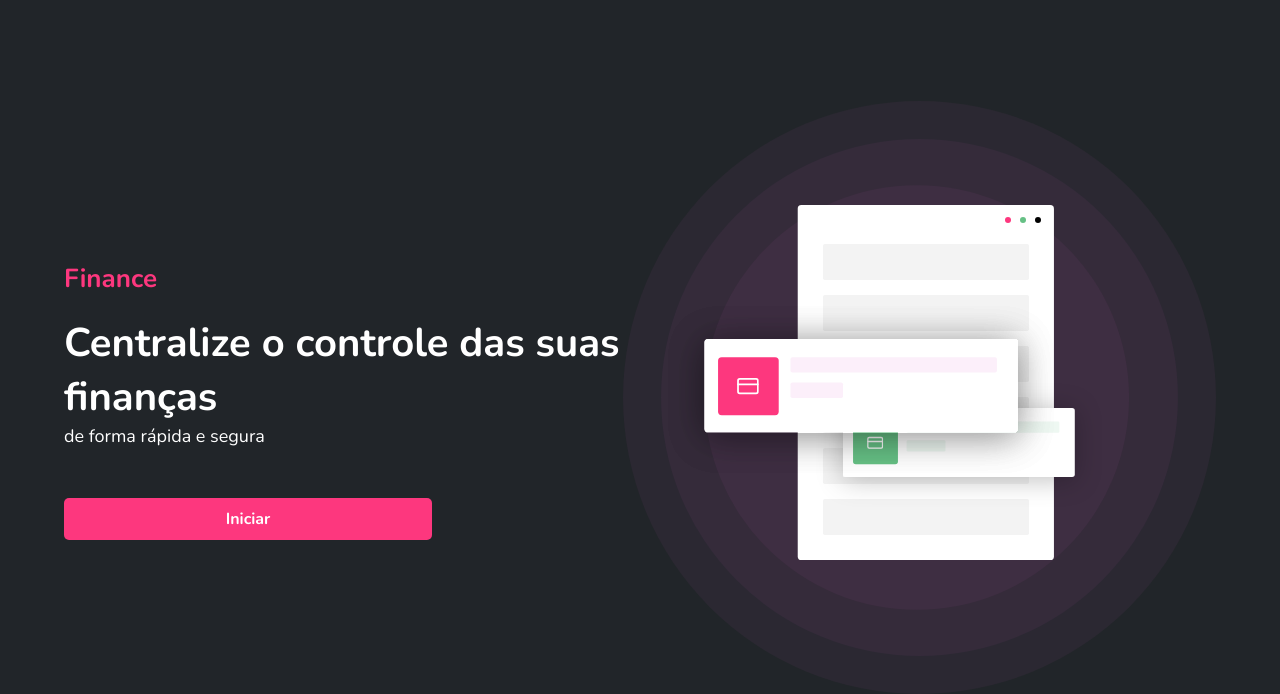
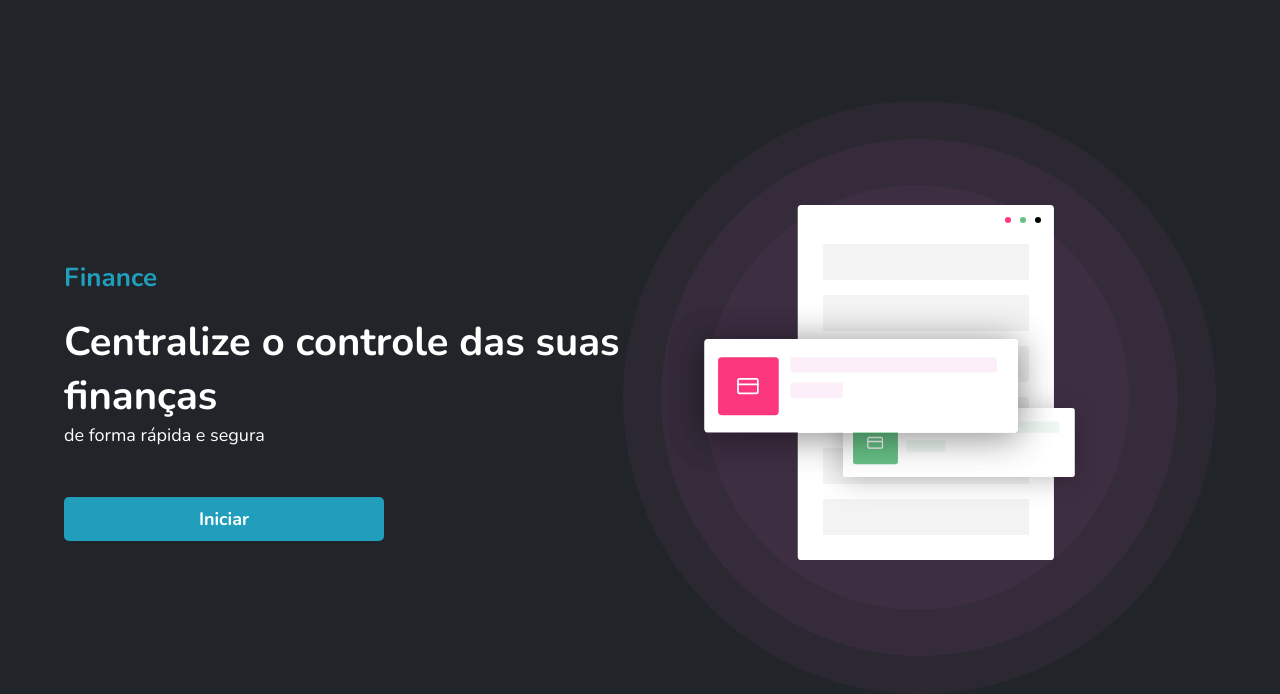
Before and after one commit to claudiamld/finance, a React (Create React App) app: page / in a window 1280 px wide. Shown: the top 694 px of the page. Built offline with nearby package versions, Linux system fonts and the light colour scheme; a web font is replaced by a local one.

Commit message:
project basic structure finished

```diff
--- a/package.json
+++ b/package.json
@@ -3,16 +3,19 @@
   "version": "0.1.0",
   "private": true,
   "dependencies": {
+    "@hookform/resolvers": "^2.9.3",
     "@testing-library/jest-dom": "^5.14.1",
     "@testing-library/react": "^13.0.0",
     "@testing-library/user-event": "^13.2.1",
     "react": "^18.2.0",
     "react-dom": "^18.2.0",
+    "react-hook-form": "^7.33.0",
     "react-icons": "^4.4.0",
     "react-router-dom": "5",
     "react-scripts": "5.0.1",
     "styled-components": "^5.3.5",
-    "web-vitals": "^2.1.0"
+    "web-vitals": "^2.1.0",
+    "yup": "^0.32.11"
   },
   "scripts": {
     "start": "react-scripts start",
--- a/public/index.html
+++ b/public/index.html
@@ -27,7 +27,7 @@
       work correctly both with client-side routing and a non-root public URL.
       Learn how to configure a non-root public URL by running `npm run build`.
     -->
-    <title>React App</title>
+    <title>Finance</title>
   </head>
   <body>
     <noscript>You need to enable JavaScript to run this app.</noscript>
--- a/src/components/Button/styles.js
+++ b/src/components/Button/styles.js
@@ -1,15 +1,15 @@
 import styled from 'styled-components'
 
 export const Container = styled.button`
-    background-color: ${(props) => (props.greySchema ? "#E9ECEF" : "#FD377E")};
+    background-color: ${(props) => (props.greySchema ? "#E9ECEF" : "#219ebc")};
     border: none;
     color: ${(props) => (props.greySchema ? "#343A40" : "#FFFFFF")};
-    font-size: ${(props) => (props.large ? "16px" : "14px")};
-    width: ${(props) => (props.large ? "23rem" : "4rem")};
+    font-size: ${(props) => (props.large ? "18px" : "16px")};
+    width: ${(props) => (props.large ? "20rem" : "5rem")};
     padding: 10px 0px;
     border-radius: 5px;
     :hover{
-        background-color: ${(props) => (props.greySchema ? "#868E96" : "#ff0054")};
+        background-color: ${(props) => (props.greySchema ? "#868E96" : "#457b9d")};
         color: ${(props) => (props.greySchema ? "#212529" : "#ffffff")};
     }
 `
--- a/src/index.js
+++ b/src/index.js
@@ -1,14 +1,17 @@
 import React from 'react';
 import ReactDOM from 'react-dom';
 import App from './App';
+import Provider from './providers'
 import {BrowserRouter} from 'react-router-dom'
 
 
 ReactDOM.render(
   <React.StrictMode>
-    <BrowserRouter>
-      <App />
-    </BrowserRouter>
+    <Provider>
+      <BrowserRouter>
+        <App />
+      </BrowserRouter>
+    </Provider>
   </React.StrictMode>,
   document.getElementById('root')
 );
--- a/src/pages/Home/index.jsx
+++ b/src/pages/Home/index.jsx
@@ -1,4 +1,4 @@
-import { useHistory, Redirect } from 'react-router-dom'
+import { useHistory} from 'react-router-dom'
 import ImageHome from '../../assets/image.svg'
 import { Button } from '../../components/Button'
 import { Container, LeftSide, Content, RightSide } from './styles'
--- a/src/pages/Home/styles.js
+++ b/src/pages/Home/styles.js
@@ -1,7 +1,3 @@
-// font-family: 'Nunito', sans-serif;
-// font-family: 'Poppins', sans-serif;
-// font-family: 'Tiro Devanagari Sanskrit', serif;
-
 import styled from "styled-components";
 
 export const Container = styled.div`
@@ -25,7 +21,7 @@ export const LeftSide = styled.div`
     max-width: 50%;
 
     h1{
-        color: #FD377E;
+        color: #219ebc;
         font-size: 26px;
         font-weight: bold;
     }
--- /dev/null
+++ b/src/providers/Transactions/transactions.js
@@ -0,0 +1,52 @@
+import { createContext, useEffect, useState } from "react";
+
+export const TransactionsContext = createContext([])
+
+export const TransactionsProvider = ({children}) => {
+    const [transactions, setTransactions] = useState([])
+    const [receives, setReceives] = useState([])
+    const [withdraws, setWithdraws] = useState([])
+    const [total, setTotal] = useState(0)
+
+    const addTransaction = (newTransaction) => {
+        setTransactions([...transactions, newTransaction])
+
+        if (newTransaction.valueType === 'receive'){
+            setReceives([...receives, newTransaction])
+        } else if(newTransaction.valueType === "withdraw"){
+            setWithdraws([...withdraws, newTransaction])
+        }
+    }
+
+    const deleteTransaction = (value) => {
+        const newArr = transactions.filter((transaction) => transaction.id !== value);
+        setTransactions(newArr)
+    }
+
+
+    const calculateTotal = () => {
+        const positive = transactions.filter(transaction => transaction.valueType === 'Entrada').reduce((acc, currValue) => currValue.value + acc, 0)
+        const negative = transactions.filter(transaction => transaction.valueType === 'Despesa').reduce((acc, currValue) => currValue.value + acc, 0)
+        const result = positive - negative
+        setTotal(result)
+    }
+
+    useEffect(() => {
+        calculateTotal()
+    }, [transactions])
+
+    return(
+        <TransactionsContext.Provider value={{addTransaction, calculateTotal, deleteTransaction, withdraws, receives, transactions, total}}>
+            {children}
+        </TransactionsContext.Provider>
+    )
+}
+
+
+
+
+
+//STATES:
+    //1 - Entradas
+    //2 - Saídas
+    //3 - Saldo
--- a/src/styles/global.js
+++ b/src/styles/global.js
@@ -6,7 +6,7 @@ export default createGlobalStyle`
         padding: 0;
     }
 
-    h1, h2, h3, h4, p, button, input, body{
+    h1, h2, h3, h4, p, button, input, body, select{
         font-family: 'Nunito', sans-serif;
     }
 
```
Also changed, not shown: src/assets/NoCard.png (added), 1 other file (tests, documents, lock files or other folders).
